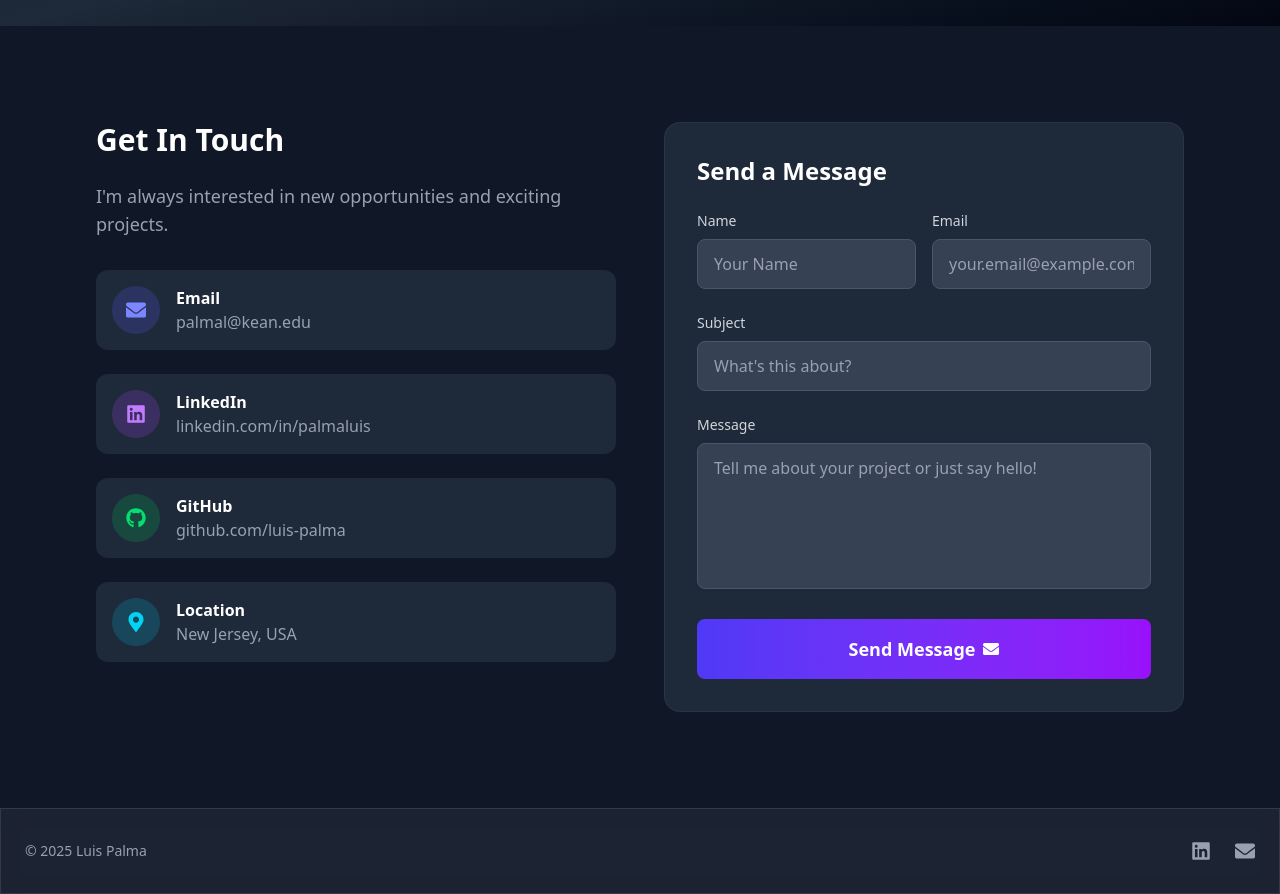
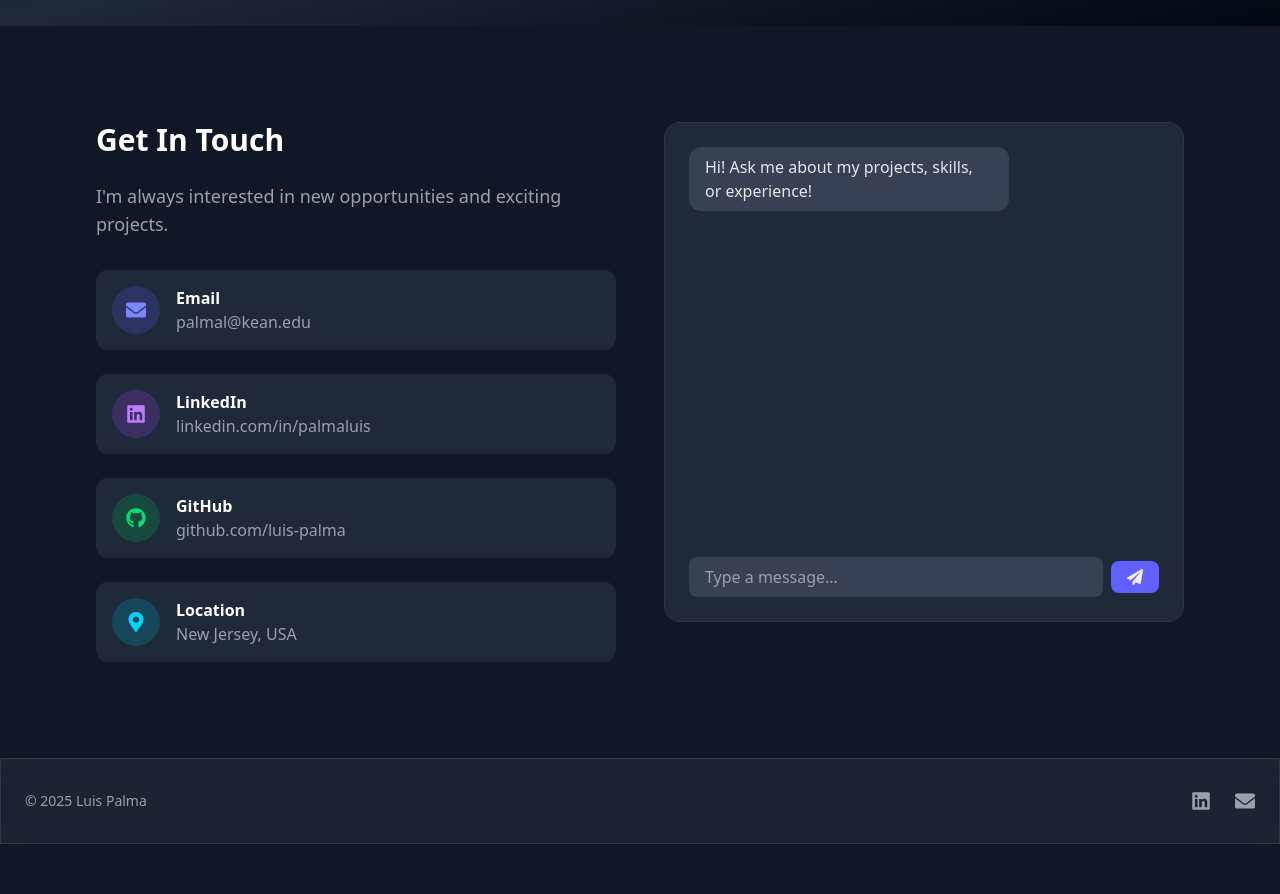
Before and after one commit to PalmaL22/Portfolio_Luis_Palma, a Next.js app: page /contact in a window 1280 px wide. Shown: the part 360-1254 px from the top of the page. After the commit the page ends 1204 px from the top, so only its background shows below. Built offline with nearby package versions, Linux system fonts and the light colour scheme.

Commit message:
Adding Chatbot

```diff
--- /dev/null
+++ b/src/app/api/chat/route.ts
@@ -0,0 +1,45 @@
+import { NextResponse } from "next/server";
+
+export async function POST(req: Request) {
+  try {
+    const body = await req.json();
+
+    const messages = body.messages;
+    if (!messages || !Array.isArray(messages)) {
+      return NextResponse.json(
+        { error: "No valid messages array provided" },
+        { status: 400 }
+      );
+    }
+
+    const openaiKey = process.env.OPENAI_API_KEY;
+
+    if (!openaiKey) {
+      return NextResponse.json({ error: "OpenAI API key not found" }, { status: 500 });
+    }
+
+    const response = await fetch("https://api.openai.com/v1/chat/completions", {
+      method: "POST",
+      headers: {
+        "Content-Type": "application/json",
+        Authorization: `Bearer ${openaiKey}`,
+      },
+      body: JSON.stringify({
+        model: "gpt-3.5-turbo",
+        messages,
+      }),
+    });
+
+    const data = await response.json();
+
+    if (!response.ok) {
+      return NextResponse.json({ error: "OpenAI API error", details: data }, { status: 500 });
+    }
+
+    const reply = data.choices?.[0]?.message?.content || "No response";
+    return NextResponse.json({ reply });
+  } catch (err: any) {
+    console.error("Server error:", err);
+    return NextResponse.json({ error: "Server error", details: err.message || err }, { status: 500 });
+  }
+}
--- a/src/app/contact/page.tsx
+++ b/src/app/contact/page.tsx
@@ -1,6 +1,63 @@
-import { FaEnvelope, FaLinkedin, FaGithub, FaMapMarkerAlt } from 'react-icons/fa'
+'use client';
+
+import { useState, useRef, useEffect } from 'react';
+import { FaEnvelope, FaLinkedin, FaGithub, FaMapMarkerAlt, FaPaperPlane } from 'react-icons/fa';
 
 export default function Contact() {
+  const [messages, setMessages] = useState<{ sender: 'user' | 'bot'; text: string }[]>([
+    { sender: 'bot', text: "Hi! Ask me about my projects, skills, or experience!" },
+  ]);
+  const [input, setInput] = useState('');
+  const [loading, setLoading] = useState(false);
+  const scrollRef = useRef<HTMLDivElement | null>(null);
+
+  useEffect(() => {
+    scrollRef.current?.scrollTo({ top: scrollRef.current.scrollHeight, behavior: 'smooth' });
+  }, [messages]);
+
+  async function sendMessage(e?: React.FormEvent) {
+    e?.preventDefault();
+    const trimmed = input.trim();
+    if (!trimmed || loading) return;
+
+    // Add user message locally
+    const userMessage = { sender: 'user' as const, text: trimmed };
+    setMessages(prev => [...prev, userMessage]);
+    setInput('');
+    setLoading(true);
+
+    const payloadMessages = [
+      { role: 'system', content: "You are Luis' friendly portfolio assistant. Answer concisely and help visitors learn about his projects and experience." },
+      ...messages.map(m => ({
+        role: m.sender === 'user' ? 'user' : 'assistant',
+        content: m.text,
+      })),
+    ];
+
+    try {
+      const res = await fetch('/api/chat', {
+        method: 'POST',
+        headers: { 'Content-Type': 'application/json' },
+        body: JSON.stringify({ messages: payloadMessages }),
+      });
+
+      const data = await res.json();
+      if (data?.reply) {
+        setMessages(prev => [...prev, { sender: 'bot', text: data.reply }]);
+      } else if (data?.error) {
+        console.error('API Error:', data.error);
+        setMessages(prev => [...prev, { sender: 'bot', text: `Sorry, there was an error: ${data.error}` }]);
+      } else {
+        setMessages(prev => [...prev, { sender: 'bot', text: 'Sorry, something went wrong. Try again later.' }]);
+      }
+    } catch (err) {
+      console.error(err);
+      setMessages(prev => [...prev, { sender: 'bot', text: 'Network error. Try again later.' }]);
+    } finally {
+      setLoading(false);
+    }
+  }
+
   return (
     <div className="bg-gray-900 text-gray-100 min-h-screen">
       {/* Hero Section */}
@@ -14,7 +71,7 @@ export default function Contact() {
         </div>
       </section>
 
-      {/* Contact Content */}
+      {/* Contact + Chat Section */}
       <section className="py-24">
         <div className="max-w-7xl mx-auto px-6 lg:px-24">
           <div className="grid lg:grid-cols-2 gap-12 items-start">
@@ -22,9 +79,7 @@ export default function Contact() {
             <div className="space-y-8">
               <div>
                 <h2 className="text-3xl font-bold text-white mb-6">Get In Touch</h2>
-                <p className="text-lg text-gray-400 mb-8">
-                  I&apos;m always interested in new opportunities and exciting projects.
-                </p>
+                <p className="text-lg text-gray-400 mb-8">I&apos;m always interested in new opportunities and exciting projects.</p>
               </div>
 
               <div className="space-y-6">
@@ -34,9 +89,7 @@ export default function Contact() {
                   </div>
                   <div>
                     <h3 className="text-white font-semibold">Email</h3>
-                    <a href="mailto:palmal@kean.edu" className="text-gray-400 hover:text-indigo-400 transition-colors">
-                      palmal@kean.edu
-                    </a>
+                    <a href="mailto:palmal@kean.edu" className="text-gray-400 hover:text-indigo-400 transition-colors">palmal@kean.edu</a>
                   </div>
                 </div>
 
@@ -46,14 +99,7 @@ export default function Contact() {
                   </div>
                   <div>
                     <h3 className="text-white font-semibold">LinkedIn</h3>
-                    <a
-                      href="https://www.linkedin.com/in/palmaluis/"
-                      target="_blank"
-                      rel="noopener noreferrer"
-                      className="text-gray-400 hover:text-purple-400 transition-colors"
-                    >
-                      linkedin.com/in/palmaluis
-                    </a>
+                    <a href="https://www.linkedin.com/in/palmaluis/" target="_blank" rel="noopener noreferrer" className="text-gray-400 hover:text-purple-400 transition-colors">linkedin.com/in/palmaluis</a>
                   </div>
                 </div>
 
@@ -63,14 +109,7 @@ export default function Contact() {
                   </div>
                   <div>
                     <h3 className="text-white font-semibold">GitHub</h3>
-                    <a
-                      href="https://github.com/PalmaL22"
-                      target="_blank"
-                      rel="noopener noreferrer"
-                      className="text-gray-400 hover:text-green-400 transition-colors"
-                    >
-                      github.com/luis-palma
-                    </a>
+                    <a href="https://github.com/PalmaL22" target="_blank" rel="noopener noreferrer" className="text-gray-400 hover:text-green-400 transition-colors">github.com/luis-palma</a>
                   </div>
                 </div>
 
@@ -86,62 +125,29 @@ export default function Contact() {
               </div>
             </div>
 
-            {/* Contact Form */}
-            <div className="bg-gray-800 p-8 rounded-2xl border border-gray-700/50">
-              <h3 className="text-2xl font-bold text-white mb-6">Send a Message</h3>
-              <form className="space-y-6">
-                <div className="grid md:grid-cols-2 gap-4">
-                  <div>
-                    <label htmlFor="name" className="block text-sm font-medium text-gray-300 mb-2">
-                      Name
-                    </label>
-                    <input
-                      type="text"
-                      id="name"
-                      placeholder="Your Name"
-                      className="w-full px-4 py-3 bg-gray-700 border border-gray-600 rounded-lg text-white placeholder-gray-400 focus:outline-none focus:border-indigo-500 focus:ring-1 focus:ring-indigo-500 transition-colors"
-                    />
+            {/* Chatbox */}
+            <div className="bg-gray-800 p-6 rounded-2xl border border-gray-700/50 flex flex-col h-[500px]">
+              <div ref={scrollRef} className="flex-1 overflow-y-auto mb-4 space-y-3 pr-2">
+                {messages.map((msg, idx) => (
+                  <div key={idx} className={`flex ${msg.sender === 'user' ? 'justify-end' : 'justify-start'}`}>
+                    <div className={`px-4 py-2 rounded-xl max-w-xs ${msg.sender === 'user' ? 'bg-indigo-500 text-white' : 'bg-gray-700 text-gray-200'}`}>
+                      {msg.text}
+                    </div>
                   </div>
-                  <div>
-                    <label htmlFor="email" className="block text-sm font-medium text-gray-300 mb-2">
-                      Email
-                    </label>
-                    <input
-                      type="email"
-                      id="email"
-                      placeholder="your.email@example.com"
-                      className="w-full px-4 py-3 bg-gray-700 border border-gray-600 rounded-lg text-white placeholder-gray-400 focus:outline-none focus:border-indigo-500 focus:ring-1 focus:ring-indigo-500 transition-colors"
-                    />
-                  </div>
-                </div>
-                <div>
-                  <label htmlFor="subject" className="block text-sm font-medium text-gray-300 mb-2">
-                    Subject
-                  </label>
-                  <input
-                    type="text"
-                    id="subject"
-                    placeholder="What&apos;s this about?"
-                    className="w-full px-4 py-3 bg-gray-700 border border-gray-600 rounded-lg text-white placeholder-gray-400 focus:outline-none focus:border-indigo-500 focus:ring-1 focus:ring-indigo-500 transition-colors"
-                  />
-                </div>
-                <div>
-                  <label htmlFor="message" className="block text-sm font-medium text-gray-300 mb-2">
-                    Message
-                  </label>
-                  <textarea
-                    id="message"
-                    rows={5}
-                    placeholder="Tell me about your project or just say hello!"
-                    className="w-full px-4 py-3 bg-gray-700 border border-gray-600 rounded-lg text-white placeholder-gray-400 focus:outline-none focus:border-indigo-500 focus:ring-1 focus:ring-indigo-500 transition-colors resize-none"
-                  ></textarea>
-                </div>
-                <button
-                  type="submit"
-                  className="w-full bg-gradient-to-r from-indigo-600 to-purple-600 hover:from-indigo-500 hover:to-purple-500 text-white px-8 py-4 rounded-lg font-semibold text-lg transition-all duration-300 transform hover:scale-105 hover:shadow-lg hover:shadow-indigo-500/25 flex items-center justify-center"
-                >
-                  Send Message
-                  <FaEnvelope className="ml-2" size={16} />
+                ))}
+                {loading && <div className="text-sm text-gray-400">Bot is typing...</div>}
+              </div>
+
+              <form onSubmit={sendMessage} className="flex items-center space-x-2">
+                <input
+                  type="text"
+                  value={input}
+                  onChange={(e) => setInput(e.target.value)}
+                  placeholder="Type a message..."
+                  className="flex-1 px-4 py-2 rounded-lg bg-gray-700 text-white placeholder-gray-400 focus:outline-none focus:ring-1 focus:ring-indigo-500"
+                />
+                <button disabled={loading} type="submit" className="bg-indigo-500 hover:bg-indigo-600 px-4 py-2 rounded-lg flex items-center justify-center disabled:opacity-60">
+                  <FaPaperPlane size={16} />
                 </button>
               </form>
             </div>
@@ -149,5 +155,5 @@ export default function Contact() {
         </div>
       </section>
     </div>
-  )
+  );
 }
--- a/src/app/page.tsx
+++ b/src/app/page.tsx
@@ -63,7 +63,7 @@ export default function Home() {
                   <div className="text-sm text-gray-400">Internship Experience</div>
                 </div>
                 <div className="text-center">
-                  <div className="text-3xl font-bold text-cyan-400 mb-2">10+</div>
+                  <div className="text-3xl font-bold text-cyan-400 mb-2">5+</div>
                   <div className="text-sm text-gray-400">Projects Completed</div>
                 </div>
               </div>
--- a/src/app/projects/page.tsx
+++ b/src/app/projects/page.tsx
@@ -135,7 +135,7 @@ export default function Projects() {
                 <span className="px-3 py-1 bg-blue-500/20 text-blue-300 text-sm rounded-full">GUI</span>
               </div>
               <div className="flex space-x-4">
-                <a href="#" className="text-orange-400 hover:text-orange-300 font-semibold flex items-center group">
+                <a href="https://github.com/PalmaL22/WavPlayerPublic" className="text-orange-400 hover:text-orange-300 font-semibold flex items-center group">
                   View Code
                   <FaCode className="ml-2 group-hover:translate-x-1 transition-transform duration-300" size={14} />
                 </a>
@@ -165,7 +165,7 @@ export default function Projects() {
                 <span className="px-3 py-1 bg-blue-500/20 text-blue-300 text-sm rounded-full">Game</span>
               </div>
               <div className="flex space-x-4">
-                <a href="#" className="text-red-400 hover:text-red-300 font-semibold flex items-center group">
+                <a href="https://github.com/PalmaL22/LC-3-Guessing-Game" className="text-red-400 hover:text-red-300 font-semibold flex items-center group">
                   View Code
                   <FaCode className="ml-2 group-hover:translate-x-1 transition-transform duration-300" size={14} />
                 </a>
```
